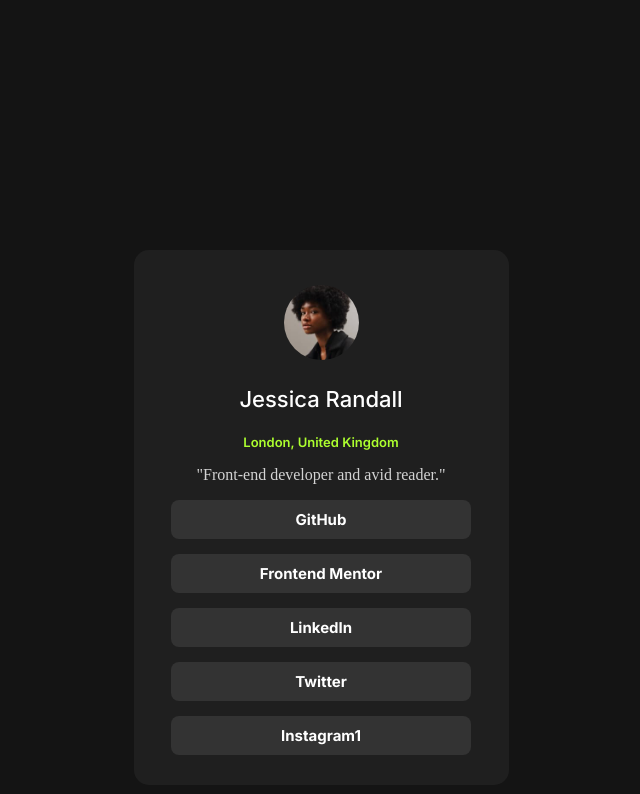
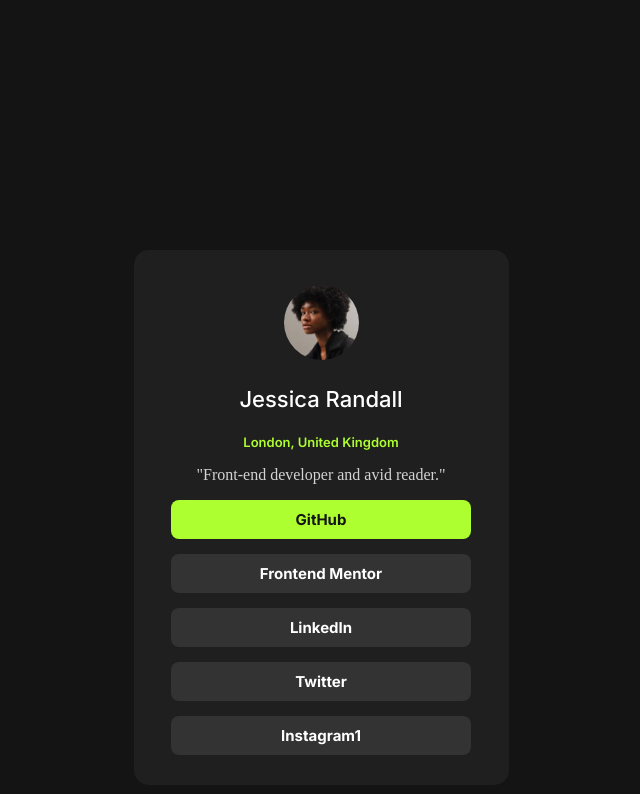
Before and after one commit to pianist161/social-link-profile, a plain HTML site: page index.html in a window 1280 px wide. In both pictures the pointer is over the element "GitHub". Shown: the whole page, without its empty margins (319-959 px from the left). Drawn offline with Linux system fonts and the light colour scheme; files whose address does not match are found by name.

Commit message:
Update style.css

```diff
--- a/style.css
+++ b/style.css
@@ -69,3 +69,8 @@
 .git {
 	color: white;
 }
+.hsixtext:hover {
+	background-color: greenyellow;
+	color: var(--Off-Black);
+	cursor: pointer;
+}
```
